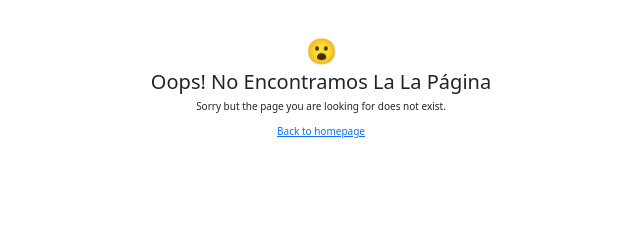
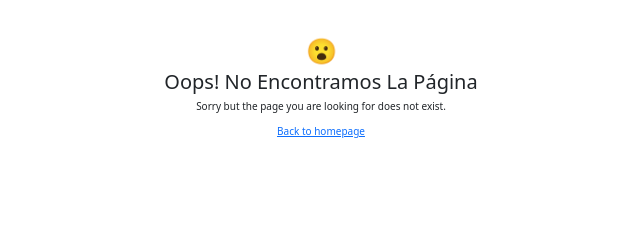
Before and after one commit to ErickBotello/sm8, a plain HTML site: page paginas/404.html in a window 1280 px wide. Shown: the part 390-630 px from the top of the page, 319-959 px from the left. Drawn offline with nearby package versions, Linux system fonts and the light colour scheme.

Commit message:
se corrigio error ortografico en h2 del html 404

```diff
--- a/paginas/404.html
+++ b/paginas/404.html
@@ -49,7 +49,7 @@
 		<div class="container">
 			<div id="notfound" class="text-center ">
 				<h1>😮</h1>
-				<h2>Oops! No Encontramos La La Página</h2>
+				<h2>Oops! No Encontramos La Página</h2>
 				<p>Sorry but the page you are looking for does not exist.</p>
 				<a href="../index.html">Back to homepage</a>
 			</div>
```
